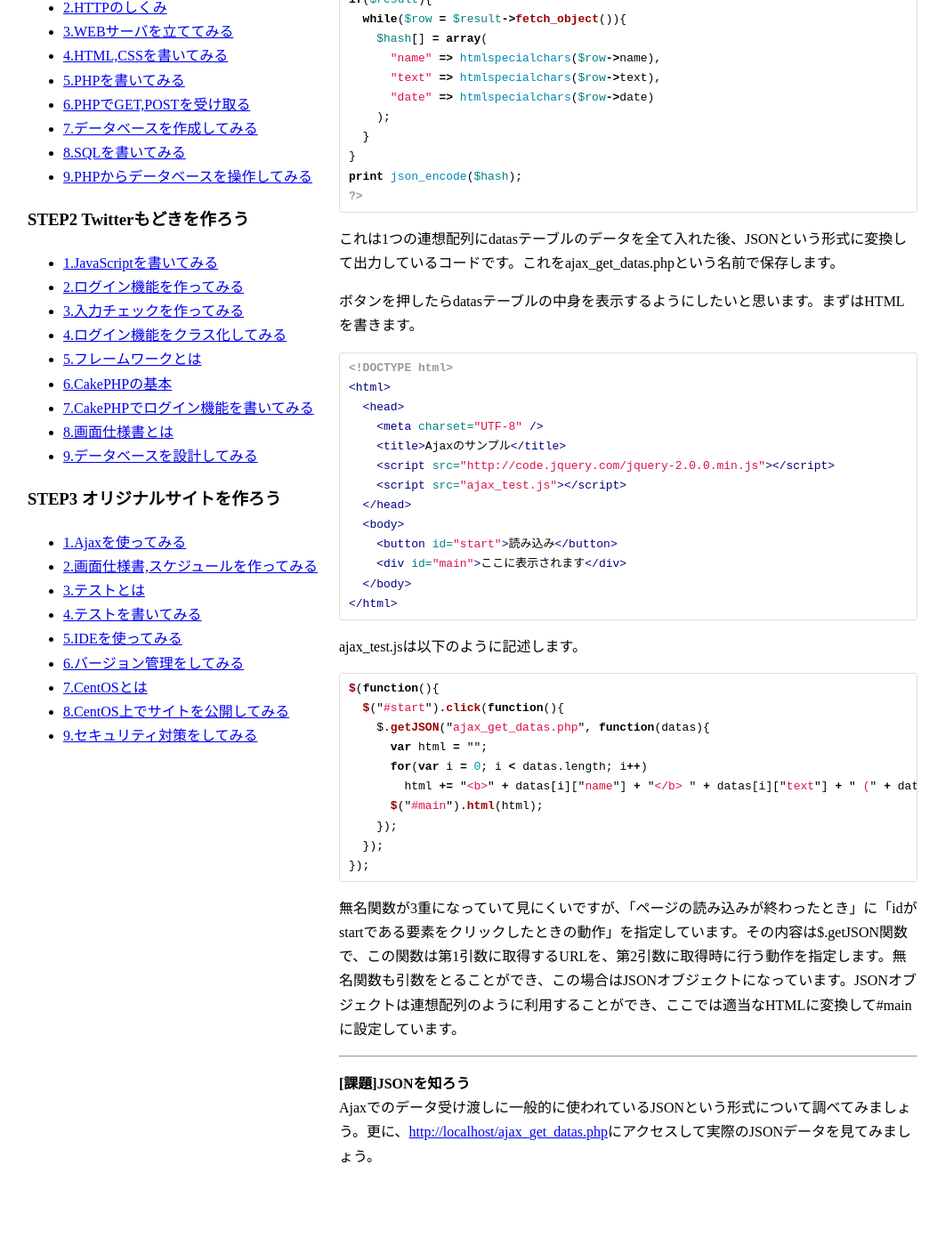
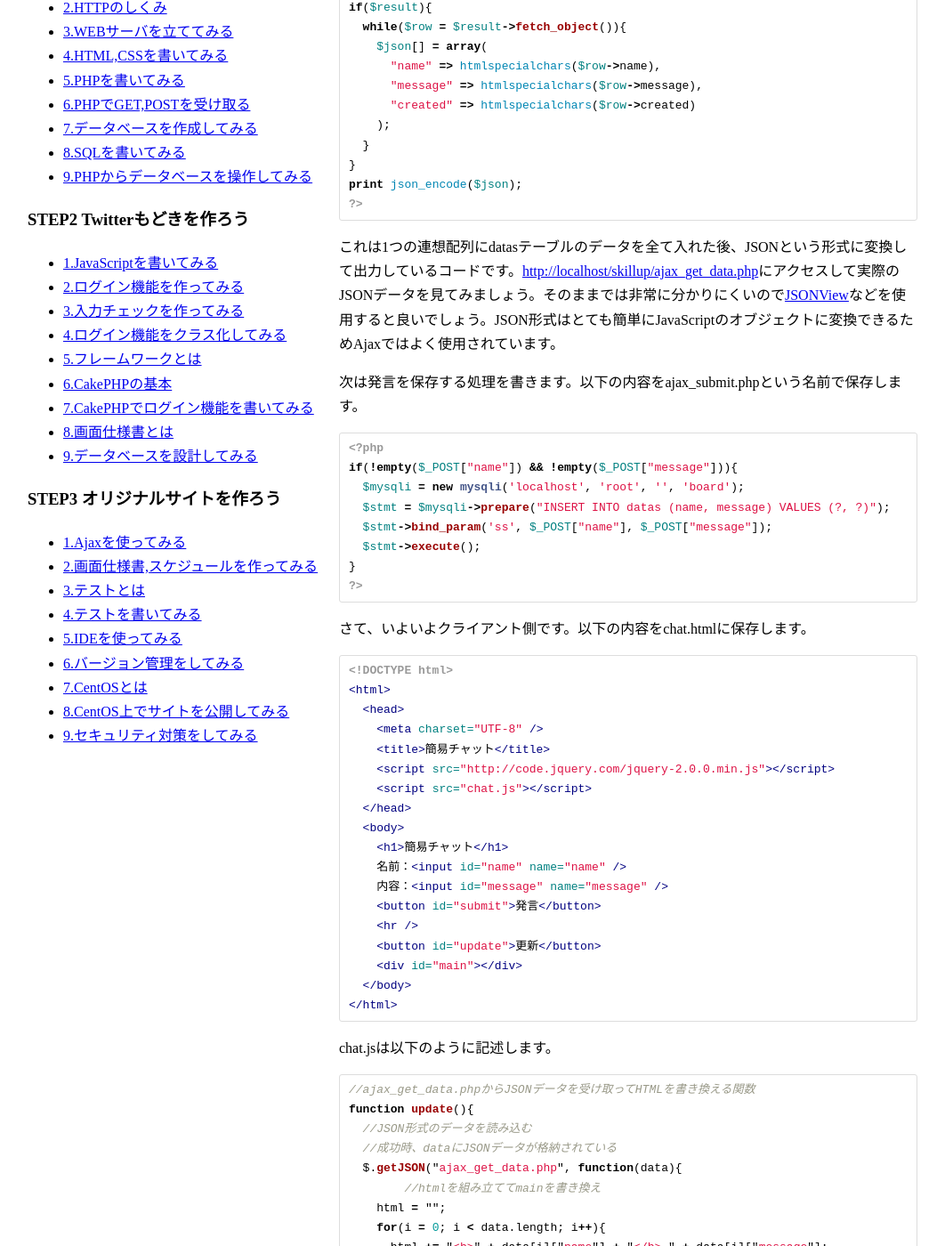
Before and after one commit to kojii/skillup, a Jekyll site: the page built from 3/1.md, in a window 1280 px wide and 1400 px high, scrolled down 346 px. Shown: the whole window at 89% size, without its empty margins (109-1171 px from the left). Built offline with Jekyll 4.4.1, drawn with Linux system fonts in a browser that asks for light colours; Markdown is read by kramdown in place of the engine named in the settings; before the commit the page ends 1675 px from its top, so only the background shows below that; some of the changed text lies outside the part shown.

Commit message:
大幅加筆

````diff
--- a/3/1.md
+++ b/3/1.md
@@ -3,65 +3,109 @@ layout: default
 ---
 # STEP3-1.Ajaxを使ってみる
 
-まずはAjaxで取得するデータを用意しましょう。データベースからデータを取り出すのでPHPになります。
+Ajaxとは、JavaScriptなどからHTTP通信をすることによって、ページのリロードをせずにサーバとデータのやり取りをする技術です。ここでは簡単なチャットを作成してみます。
+
+まずはAjaxで取得するデータを用意しましょう。データはSTEP1で作成した掲示板のデータを流用することにします。以下の内容をajax_get_data.phpという名前で保存します。今回はCakePHPは使用しませんのでhtdocsに保存してください。
 
 ```php
 <?php
 $mysqli = new mysqli('localhost', 'root', '', 'board');
-if ($mysqli->connect_error){
-  print("接続失敗：" . $mysqli->connect_error);
-  exit();
-}
-$hash = array();
-$result = $mysqli->query("SELECT * FROM datas ORDER BY date DESC");
+$json = array();
+$result = $mysqli->query("SELECT * FROM datas ORDER BY created DESC");
 if($result){
   while($row = $result->fetch_object()){
-    $hash[] = array(
+    $json[] = array(
       "name" => htmlspecialchars($row->name),
-      "text" => htmlspecialchars($row->text),
-      "date" => htmlspecialchars($row->date)
+      "message" => htmlspecialchars($row->message),
+      "created" => htmlspecialchars($row->created)
     );
   }
 }
-print json_encode($hash);
+print json_encode($json);
 ?>
 ```
-これは1つの連想配列にdatasテーブルのデータを全て入れた後、JSONという形式に変換して出力しているコードです。これをajax_get_datas.phpという名前で保存します。
 
-ボタンを押したらdatasテーブルの中身を表示するようにしたいと思います。まずはHTMLを書きます。
+これは1つの連想配列にdatasテーブルのデータを全て入れた後、JSONという形式に変換して出力しているコードです。[http://localhost/skillup/ajax_get_data.php](http://localhost/skillup/ajax_get_data.php)にアクセスして実際のJSONデータを見てみましょう。そのままでは非常に分かりにくいので[JSONView](https://chrome.google.com/webstore/detail/jsonview/chklaanhfefbnpoihckbnefhakgolnmc)などを使用すると良いでしょう。JSON形式はとても簡単にJavaScriptのオブジェクトに変換できるためAjaxではよく使用されています。
+
+次は発言を保存する処理を書きます。以下の内容をajax_submit.phpという名前で保存します。
+
+```php
+<?php
+if(!empty($_POST["name"]) && !empty($_POST["message"])){
+  $mysqli = new mysqli('localhost', 'root', '', 'board');
+  $stmt = $mysqli->prepare("INSERT INTO datas (name, message) VALUES (?, ?)");
+  $stmt->bind_param('ss', $_POST["name"], $_POST["message"]);
+  $stmt->execute();
+}
+?>
+```
+
+さて、いよいよクライアント側です。以下の内容をchat.htmlに保存します。
 
 ```html
 <!DOCTYPE html>
 <html>
   <head>
     <meta charset="UTF-8" />
-    <title>Ajaxのサンプル</title>
+    <title>簡易チャット</title>
     <script src="http://code.jquery.com/jquery-2.0.0.min.js"></script>
-    <script src="ajax_test.js"></script>
+    <script src="chat.js"></script>
   </head>
   <body>
-    <button id="start">読み込み</button>
-    <div id="main">ここに表示されます</div>
+    <h1>簡易チャット</h1>
+    名前：<input id="name" name="name" />
+    内容：<input id="message" name="message" />
+    <button id="submit">発言</button>
+    <hr />
+    <button id="update">更新</button>
+    <div id="main"></div>
   </body>
 </html>
 ```
-ajax_test.jsは以下のように記述します。
+
+chat.jsは以下のように記述します。
 
 ```js
+//ajax_get_data.phpからJSONデータを受け取ってHTMLを書き換える関数
+function update(){
+  //JSON形式のデータを読み込む
+  //成功時、dataにJSONデータが格納されている
+  $.getJSON("ajax_get_data.php", function(data){
+  	//htmlを組み立ててmainを書き換え
+    html = "";
+    for(i = 0; i < data.length; i++){
+      html += "<b>" + data[i]["name"] + "</b> " + data[i]["message"];
+      html += " (" + data[i]["created"] + ")<hr />";
+    }
+    $("#main").html(html);
+  });
+}
+
 $(function(){
-  $("#start").click(function(){
-    $.getJSON("ajax_get_datas.php", function(datas){
-      var html = "";
-      for(var i = 0; i < datas.length; i++)
-        html += "<b>" + datas[i]["name"] + "</b> " + datas[i]["text"] + " (" + datas[i]["date"] + ")<hr />";
-      $("#main").html(html);
-    });
+  //まず読み込み
+  update();
+  //更新ボタンを押したら読み込み
+  $("#update").click(update);
+
+  //発言ボタンを押したときの動作
+  $("#submit").click(function(){
+  	//送信するデータを準備
+  	data = {
+      name: $("#name").val(),
+      message: $("#message").val()
+    };
+    //POSTで送信
+    //引数はURL, 送信するデータ, 成功時に実行される関数
+    $.post("ajax_submit.php", data, update);
   });
 });
 ```
-無名関数が3重になっていて見にくいですが、「ページの読み込みが終わったとき」に「idがstartである要素をクリックしたときの動作」を指定しています。その内容は$.getJSON関数で、この関数は第1引数に取得するURLを、第2引数に取得時に行う動作を指定します。無名関数も引数をとることができ、この場合はJSONオブジェクトになっています。JSONオブジェクトは連想配列のように利用することができ、ここでは適当なHTMLに変換して#mainに設定しています。
+
+ここでは$.getJSON関数と$.post関数を使用しました。他にAjaxに使用できる関数は[Ajax - jQuery 日本語リファレンス](http://semooh.jp/jquery/api/ajax/)を参照してください。
+
+では[http://localhost/skillup/chat.html](http://localhost/skillup/chat.html)を見てみましょう。ページ読み込み後、しばらくしたら発言一覧が表示されるはずです。発言ボタンや更新ボタンもチェックしてみましょう。
 
 ***
 
-**[課題]JSONを知ろう**
-Ajaxでのデータ受け渡しに一般的に使われているJSONという形式について調べてみましょう。更に、[http://localhost/ajax_get_datas.php](http://localhost/ajax_get_datas.php)にアクセスして実際のJSONデータを見てみましょう。
+**[課題]CakePHPでのJSONの使用方法を調べよう**
+CakePHPでもJSON形式での出力をサポートしています。JSON形式で出力する方法を調べて使ってみましょう。
````
